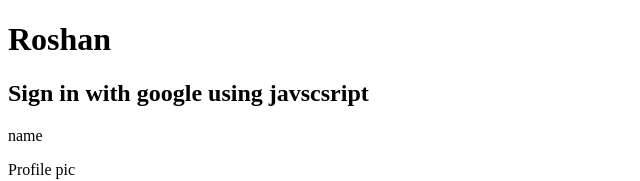
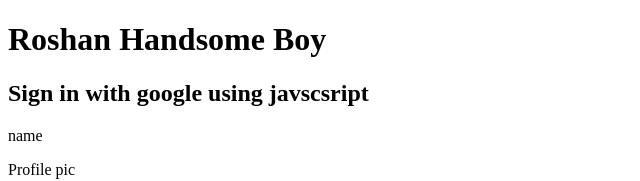
Before and after one commit to roshan-bantai/index-, a plain HTML site: page index.html in a window 1280 px wide. Shown: the top 181 px of the page, without its empty margins (0-640 px from the left). Drawn offline with nearby package versions, Linux system fonts and the light colour scheme.

Commit message:
new changes added

```diff
--- a/index.html
+++ b/index.html
@@ -12,7 +12,7 @@
     <link rel="stylesheet" href="index.css" />
   </head>
   <body>
-    <h1>Roshan</h1>
+    <h1>Roshan Handsome Boy</h1>
     <h2 class="alert alert-primary">Sign in with google using javscsript</h2>
     <div class="g-signin2" data-onsuccess="onSignIn"></div>
     <div class="data">
```
